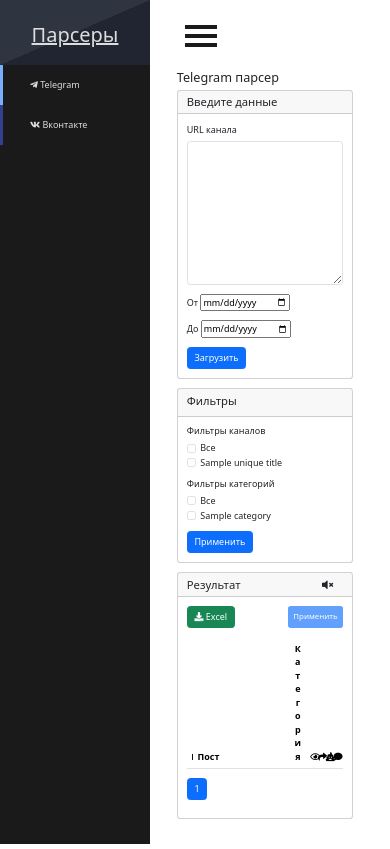
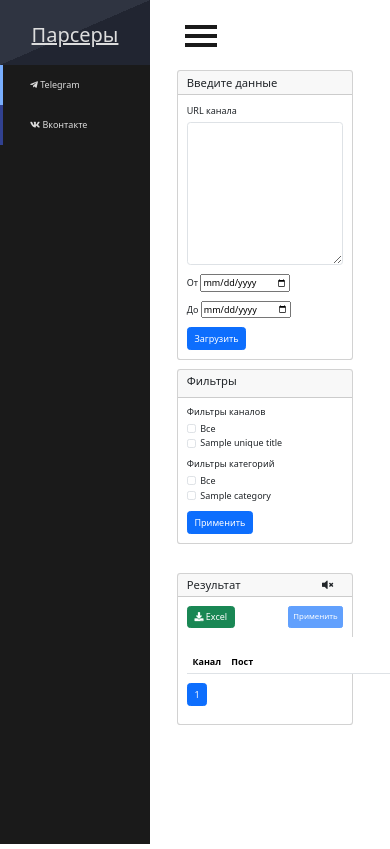
Before and after one commit to dima0046/Trendanalys, a Django app: template myapp/templates/myapp/telegram_form.html in a window 390 px wide. Run offline with Django 5.2, Linux system fonts and the light colour scheme; tables that the repository leaves empty hold one stand-in row (values such as "Sample post"); the template is opened without the code that fills it: values that come from a table or form of the project are taken from there, most other values are stand-ins (such as "Sample title", 1, 10 or a date in 2020); lists and menus that the app fills with data are empty; parts of the project's set-up code (start-up, migrations or seed data) failed here and were passed over.

Commit message:
Верстка страницы

```diff
--- a/myapp/templates/myapp/telegram_form.html
+++ b/myapp/templates/myapp/telegram_form.html
@@ -5,71 +5,104 @@
 
 {% block content %}
 <style>
+    /* Основной контейнер */
+    .full-width-container {
+        width: 1920px; /* Full HD ширина */
+        margin: 0 auto;
+        display: flex;
+        flex-wrap: wrap;
+        position: relative;
+    }
+
+    /* Контейнер фильтров */
+    .filters-container {
+        width: 300px; /* Фиксированная ширина фильтров */
+        padding-right: 20px;
+    }
+
+    /* Контейнер таблицы */
     #table-container {
-        width: 100%;
+        width: 1320px; /* 1920px - 300px (фильтры) - 300px (post-details) */
         transition: width 0.3s ease;
+        position: relative;
     }
+
+    /* Когда открывается post-details */
     #table-container.shrunk {
-        width: 80%;
+        width: 1020px; /* 1320px - 300px (post-details) */
     }
+
+    /* Боковая панель с комментариями */
     .post-details {
-        width: 16.67%;
+        width: 300px;
         position: fixed;
         right: 0;
-        top: 0;
-        height: 100vh;
+        top: 60px;
+        height: calc(100vh - 60px);
         overflow-y: auto;
-        z-index: 1000;
         background-color: #fff;
-        padding: 0;
+        padding: 15px;
+        border-left: 1px solid #ddd;
+        box-shadow: -2px 0 5px rgba(0, 0, 0, 0.1);
+        display: none;
+        box-sizing: border-box;
     }
+
+    /* Таблица */
     .post-table {
         table-layout: fixed;
         width: 100%;
     }
     .post-table th:nth-child(1), .post-table td:nth-child(1) {
-        width: 4%;
+        width: 50px; /* Канал */
         text-align: center;
     }
     .post-table th:nth-child(2), .post-table td:nth-child(2) {
-        width: 62%;
+        width: 800px; /* Пост */
     }
     .post-table th:nth-child(3), .post-table td:nth-child(3) {
-        width: 10%;
+        width: 100px; /* Категория */
     }
     .post-table th:nth-child(4), .post-table td:nth-child(4) {
-        width: 5%;
+        width: 90px; /* Просмотры */
+        text-align: center;
     }
     .post-table th:nth-child(5), .post-table td:nth-child(5) {
-        width: 5%;
+        width: 90px; /* Репосты */
+        text-align: center;
     }
     .post-table th:nth-child(6), .post-table td:nth-child(6) {
-        width: 5%;
+        width: 90px; /* Реакции */
+        text-align: center;
     }
-    .post-table th:nth-child(7), .post-table td:nth-childtech-child(7) {
-        width: 5%;
+    .post-table th:nth-child(7), .post-table td:nth-child(7) {
+        width: 90px; /* Комментарии */
+        text-align: center;
     }
+
+    /* При сужении таблицы */
     #table-container.shrunk .post-table th:nth-child(1), #table-container.shrunk .post-table td:nth-child(1) {
-        width: 10%;
+        width: 50px;
     }
     #table-container.shrunk .post-table th:nth-child(2), #table-container.shrunk .post-table td:nth-child(2) {
-        width: 58%;
+        width: 400px;
     }
     #table-container.shrunk .post-table th:nth-child(3), #table-container.shrunk .post-table td:nth-child(3) {
-        width: 10%;
+        width: 200px;
     }
     #table-container.shrunk .post-table th:nth-child(4), #table-container.shrunk .post-table td:nth-child(4) {
-        width: 5%;
+        width: 90px;
     }
     #table-container.shrunk .post-table th:nth-child(5), #table-container.shrunk .post-table td:nth-child(5) {
-        width: 5%;
+        width: 90px;
     }
     #table-container.shrunk .post-table th:nth-child(6), #table-container.shrunk .post-table td:nth-child(6) {
-        width: 5%;
+        width: 90px;
     }
     #table-container.shrunk .post-table th:nth-child(7), #table-container.shrunk .post-table td:nth-child(7) {
-        width: 5%;
+        width: 90px;
     }
+
     tr.modified {
         background-color: #fff3cd;
     }
@@ -106,12 +139,89 @@
         margin-bottom: 4px;
         font-size: 0.9em;
     }
+
+    /* Адаптивность для экранов меньше 1024px (планшеты) */
+    @media (max-width: 1024px) {
+        .full-width-container {
+            width: 100%;
+            flex-direction: column;
+        }
+        .filters-container {
+            width: 100%;
+            padding-right: 0;
+            margin-bottom: 20px;
+        }
+        #table-container {
+            width: 100%;
+        }
+        #table-container.shrunk {
+            width: 100%;
+        }
+        .post-details {
+            width: 100%;
+            top: auto;
+            bottom: 0;
+            height: 50vh;
+            border-left: none;
+            border-top: 1px solid #ddd;
+        }
+        /* Таблица адаптируется */
+        .post-table th:nth-child(2), .post-table td:nth-child(2) {
+            width: 400px;
+        }
+        #table-container.shrunk .post-table th:nth-child(2), #table-container.shrunk .post-table td:nth-child(2) {
+            width: 300px;
+        }
+    }
+
+    /* Адаптивность для мобильных устройств (меньше 768px) */
+    @media (max-width: 768px) {
+        .full-width-container {
+            width: 100%;
+        }
+        .filters-container {
+            width: 100%;
+        }
+        #table-container {
+            width: 100%;
+        }
+        #table-container.shrunk {
+            width: 100%;
+        }
+        .post-details {
+            width: 100%;
+            height: 40vh;
+        }
+        /* Таблица для мобильных */
+        .post-table th:nth-child(1), .post-table td:nth-child(1) {
+            width: 40px;
+        }
+        .post-table th:nth-child(2), .post-table td:nth-child(2) {
+            width: 250px;
+        }
+        .post-table th:nth-child(3), .post-table td:nth-child(3) {
+            width: 50px;
+        }
+        .post-table th:nth-child(4), .post-table td:nth-child(4) {
+            width: 50px;
+        }
+        .post-table th:nth-child(5), .post-table td:nth-child(5) {
+            width: 50px;
+        }
+        .post-table th:nth-child(6), .post-table td:nth-child(6) {
+            width: 50px;
+        }
+        .post-table th:nth-child(7), .post-table td:nth-child(7) {
+            width: 50px;
+        }
+        #table-container.shrunk .post-table th:nth-child(2), #table-container.shrunk .post-table td:nth-child(2) {
+            width: 150px;
+        }
+    }
 </style>
 
 <div class="full-width-container">
-    <h4>Telegram парсер</h4>
-    <div class="row">
-        <div class="col-md-2">
+    <div class="filters-container">
         <div class="card mb-3">
             <h5 class="card-header">Введите данные</h5>
             <div class="card-body">
@@ -193,7 +303,6 @@
             </div>
         </div>
     </div>
-        <div class="col-md-10">
     <div id="table-container">
         <div class="card">
             <h5 class="card-header">
@@ -270,13 +379,11 @@
                     <nav aria-label="Page navigation">
                         <ul class="pagination">
                             {% if parsed_data.has_previous %}
-                                        <!-- Первая страница -->
                                 <li class="page-item">
                                     <a class="page-link pagination-link" href="?page=1&data_id={{ data_id }}&channel_url={{ channel_url }}&start_date={{ start_date }}&end_date={{ end_date }}{% for filter in filters %}&filter={{ filter }}{% endfor %}{% for category_filter in category_filters %}&category_filter={{ category_filter }}{% endfor %}" aria-label="First">
                                         <span aria-hidden="true">««</span>
                                     </a>
                                 </li>
-                                        <!-- Предыдущая страница -->
                                 <li class="page-item">
                                     <a class="page-link pagination-link" href="?page={{ parsed_data.previous_page_number }}&data_id={{ data_id }}&channel_url={{ channel_url }}&start_date={{ start_date }}&end_date={{ end_date }}{% for filter in filters %}&filter={{ filter }}{% endfor %}{% for category_filter in category_filters %}&category_filter={{ category_filter }}{% endfor %}" aria-label="Previous">
                                         <span aria-hidden="true">«</span>
@@ -293,13 +400,11 @@
                                 {% endif %}
                             {% endfor %}
                             {% if parsed_data.has_next %}
-                                        <!-- Следующая страница -->
                                 <li class="page-item">
                                     <a class="page-link pagination-link" href="?page={{ parsed_data.next_page_number }}&data_id={{ data_id }}&channel_url={{ channel_url }}&start_date={{ start_date }}&end_date={{ end_date }}{% for filter in filters %}&filter={{ filter }}{% endfor %}{% for category_filter in category_filters %}&category_filter={{ category_filter }}{% endfor %}" aria-label="Next">
                                         <span aria-hidden="true">»</span>
                                     </a>
                                 </li>
-                                        <!-- Последняя страница -->
                                 <li class="page-item">
                                     <a class="page-link pagination-link" href="?page={{ parsed_data.paginator.num_pages }}&data_id={{ data_id }}&channel_url={{ channel_url }}&start_date={{ start_date }}&end_date={{ end_date }}{% for filter in filters %}&filter={{ filter }}{% endfor %}{% for category_filter in category_filters %}&category_filter={{ category_filter }}{% endfor %}" aria-label="Last">
                                         <span aria-hidden="true">»»</span>
@@ -315,7 +420,6 @@
             <div id="loader" class="loader">
                 <img src="{% static 'myapp/gif/pedro-raccoon-raccoon.gif' %}" alt="Loading...">
                 <audio id="loading-audio" src="{% static 'myapp/audio/pedro-raccoon-raccoon.mp3' %}" preload="auto" loop></audio>
-                    </div>
             </div>
         </div>
     </div>
@@ -351,7 +455,6 @@
                     <ul class="pagination pagination-sm">
                     </ul>
                 </nav>
-                </div>
             </div>
         </div>
     </div>
@@ -637,7 +740,7 @@
         if (target && target.classList && target.classList.contains('read-more')) {
             e.preventDefault();
             e.stopPropagation();
-            const parentTd = target.parentElement; // Находим <td>
+            const parentTd = target.parentElement;
             const shortText = parentTd.querySelector('.post-text-short');
             const fullText = parentTd.querySelector('.post-text-full');
             const isExpanded = target.getAttribute('data-expanded') === 'true';
@@ -647,17 +750,15 @@
                 fullText.style.display = 'inline';
                 target.textContent = 'свернуть';
                 target.setAttribute('data-expanded', 'true');
-                // Перемещаем кнопку "свернуть" после полного текста
-                parentTd.removeChild(target); // Удаляем кнопку из текущего места
-                parentTd.appendChild(target); // Добавляем её в конец <td>
+                parentTd.removeChild(target);
+                parentTd.appendChild(target);
             } else {
                 shortText.style.display = 'inline';
                 fullText.style.display = 'none';
                 target.textContent = 'читать далее';
                 target.setAttribute('data-expanded', 'false');
-                // Перемещаем кнопку "читать далее" после короткого текста
-                parentTd.removeChild(target); // Удаляем кнопку из текущего места
-                shortText.insertAdjacentElement('afterend', target); // Добавляем после shortText
+                parentTd.removeChild(target);
+                shortText.insertAdjacentElement('afterend', target);
             }
         }
     });
```
Lines whose indentation alone changed are shown as unchanged.
